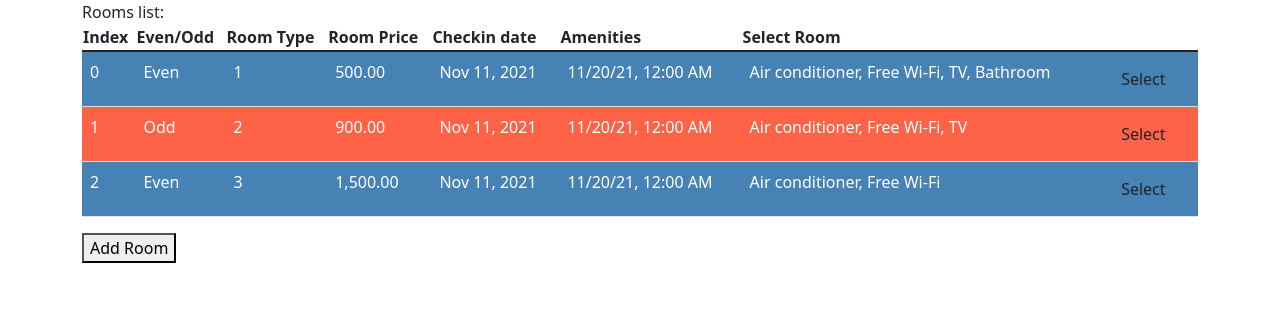
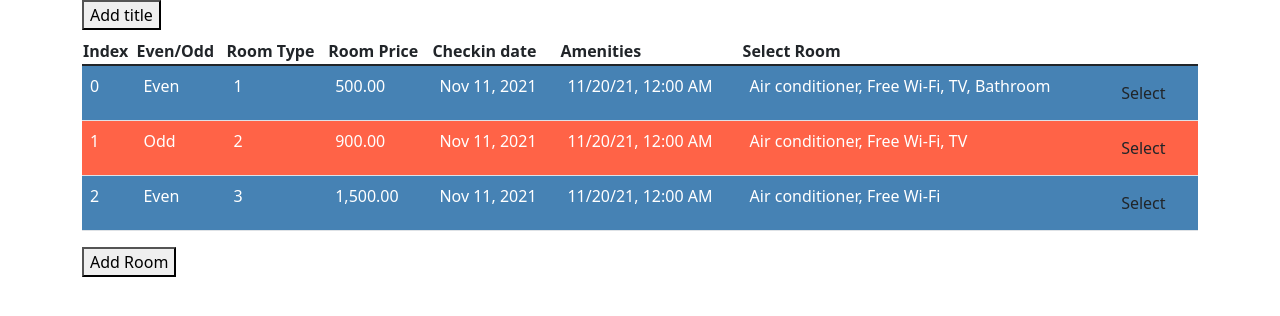
Before and after one commit to KoenCobra/AngularHotelInventory, an Angular app: page / in a window 1280 px wide. Shown: the top 316 px of the page. Built offline with nearby package versions, Linux system fonts and the light colour scheme.

Commit message:
Onchanges life cycle

```diff
--- a/src/app/rooms/rooms-list/rooms-list.component.html
+++ b/src/app/rooms/rooms-list/rooms-list.component.html
@@ -1,3 +1,7 @@
+<h2>
+  {{ title}}
+</h2>
+
 <table class="table">
   <tr>
     <th>Index</th>
@@ -18,7 +22,9 @@
     <td>{{room.checkinTime | date}}</td>
     <td>{{room.checkoutTime | date: 'short'}}</td>
     <td>{{room.amenities}}</td>
-    <td><button class="btn" (click)="selectRoom(room)">Select</button></td>
+    <td>
+      <button class="btn" (click)="selectRoom(room)">Select</button>
+    </td>
   </tr>
   </tbody>
 </table>
--- a/src/app/rooms/rooms-list/rooms-list.component.ts
+++ b/src/app/rooms/rooms-list/rooms-list.component.ts
@@ -16,18 +16,23 @@ import {RoomsList} from "../rooms";
   styleUrls: ['./rooms-list.component.scss'],
   changeDetection: ChangeDetectionStrategy.OnPush
 })
-export class RoomsListComponent implements OnInit, OnChanges{
+export class RoomsListComponent implements OnInit, OnChanges {
 
   @Input() rooms: RoomsList[] = [];
 
+  @Input() title: string = '';
+
   @Output() selectedRoom = new EventEmitter<RoomsList>();
 
-  selectRoom(room: RoomsList){
+  selectRoom(room: RoomsList) {
     this.selectedRoom.emit(room)
   }
 
   ngOnChanges(changes: SimpleChanges): void {
     console.log(changes)
+    if (changes['title']) {
+      this.title = changes['title'].currentValue.toUpperCase();
+    }
   }
 
   ngOnInit(): void {
--- a/src/app/rooms/rooms.component.html
+++ b/src/app/rooms/rooms.component.html
@@ -1,10 +1,8 @@
 <div class="container" *ngIf="room.availableRooms > 0">
-  Rooms list:
-
-
+  <button (click)="toggle()">Add title</button>
   <!--  {{roomlist | json}}-->
 
-  <app-rooms-list [rooms]="roomlist" (selectedRoom)="selectRoom($event)"></app-rooms-list>
+  <app-rooms-list [title]="title" [rooms]="roomlist" (selectedRoom)="selectRoom($event)"></app-rooms-list>
 
   <div>
     <button (click)="addRoom()">Add Room</button>
--- a/src/app/rooms/rooms.component.ts
+++ b/src/app/rooms/rooms.component.ts
@@ -17,6 +17,12 @@ export class RoomsComponent implements OnInit {
   roomlist: RoomsList[] = [];
 
   selectedRoom!: RoomsList;
+
+  title: string = '';
+
+  toggle() {
+    this.title = 'Rooms list'
+  }
 
   ngOnInit(): void {
     this.roomlist = [{
```
